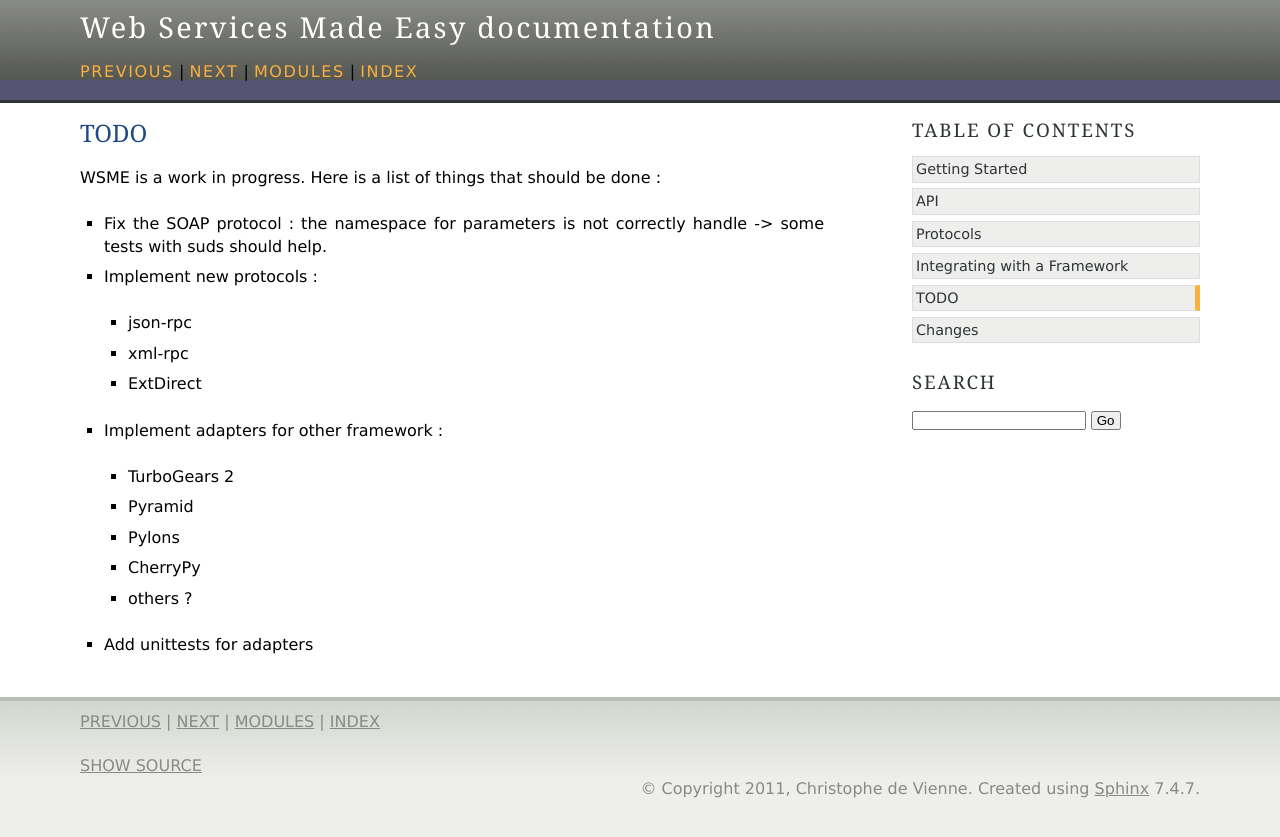
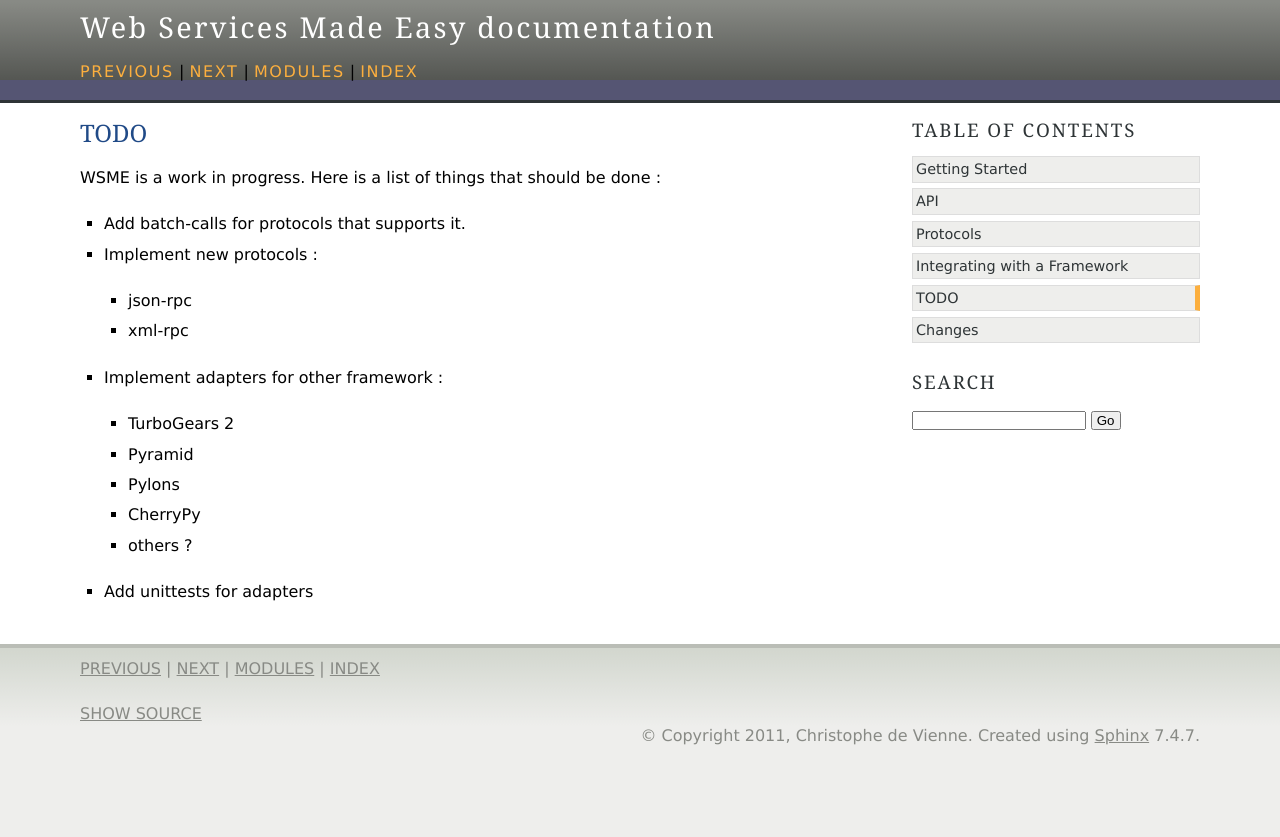
Before and after one commit to openstack-archive/wsme, a Sphinx documentation site: the page built from doc/todo.rst, in a window 1280 px wide. Shown: the top 837 px of the page. Built offline with Sphinx 7.4.7, drawn with Linux system fonts in a browser that asks for light colours; the version number could not be read and is left out.

Commit message:
Update to todo list

```diff
--- a/doc/todo.rst
+++ b/doc/todo.rst
@@ -4,16 +4,13 @@ TODO
 WSME is a work in progress. Here is a list of things that should
 be done :
 
--   Fix the SOAP protocol : the namespace for parameters is not correctly
-    handle -> some tests with suds should help.
+-   Add batch-calls for protocols that supports it.
 
 -   Implement new protocols :
 
     -   json-rpc
 
     -   xml-rpc
-
-    -   ExtDirect
 
 -   Implement adapters for other framework :
 
```
